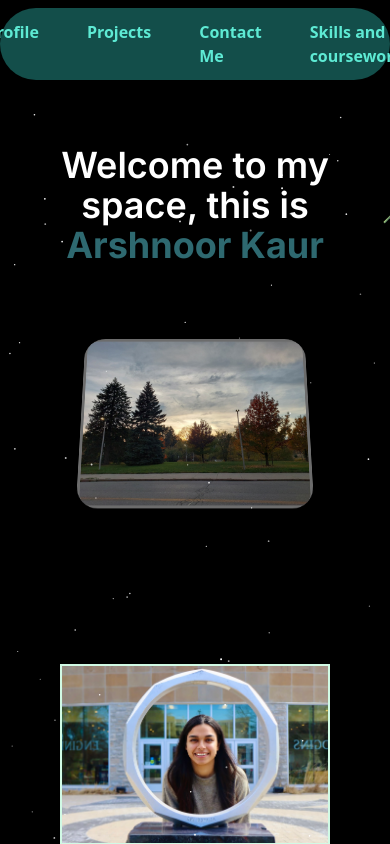
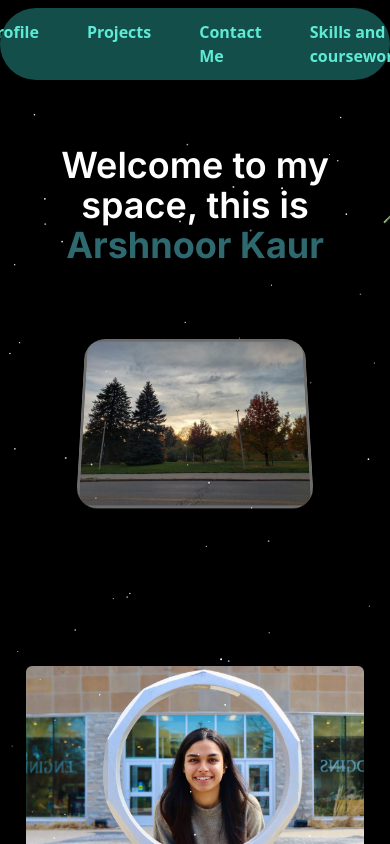
Before and after one commit to Arshnoor1605/ArshnoorKaur-PersonalPortfolio, a Next.js app: page / in a window 390 px wide. Shown: the top 844 px of the page. Built offline with nearby package versions, Linux system fonts and the light colour scheme.

Commit message:
Added border to my pic and reduced the size of my pic

```diff
--- a/src/app/page.tsx
+++ b/src/app/page.tsx
@@ -24,9 +24,9 @@ export default function Home() {
       <Image
         src="/headshot.jpeg"
         alt="my headshot"
-        width={270}
-        height={220}
-        className="object-cover border-emerald-100 border-2 md:w-48 md:h-48 max-w-full"
+        width={400}
+        height={400}
+        className="object-cover rounded-lg border-black border-2 md:w-200 md:h-200 max-w-full"
       />
       <StarsBackground />
       {/* <SpotlightPreview /> */}
```
